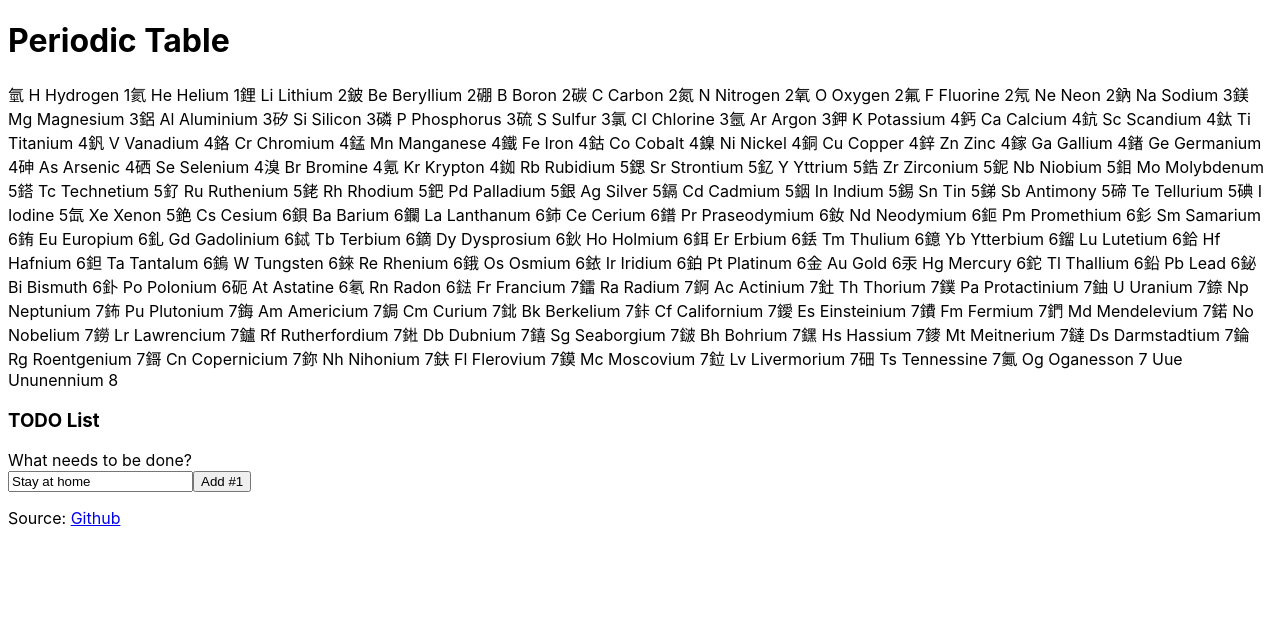
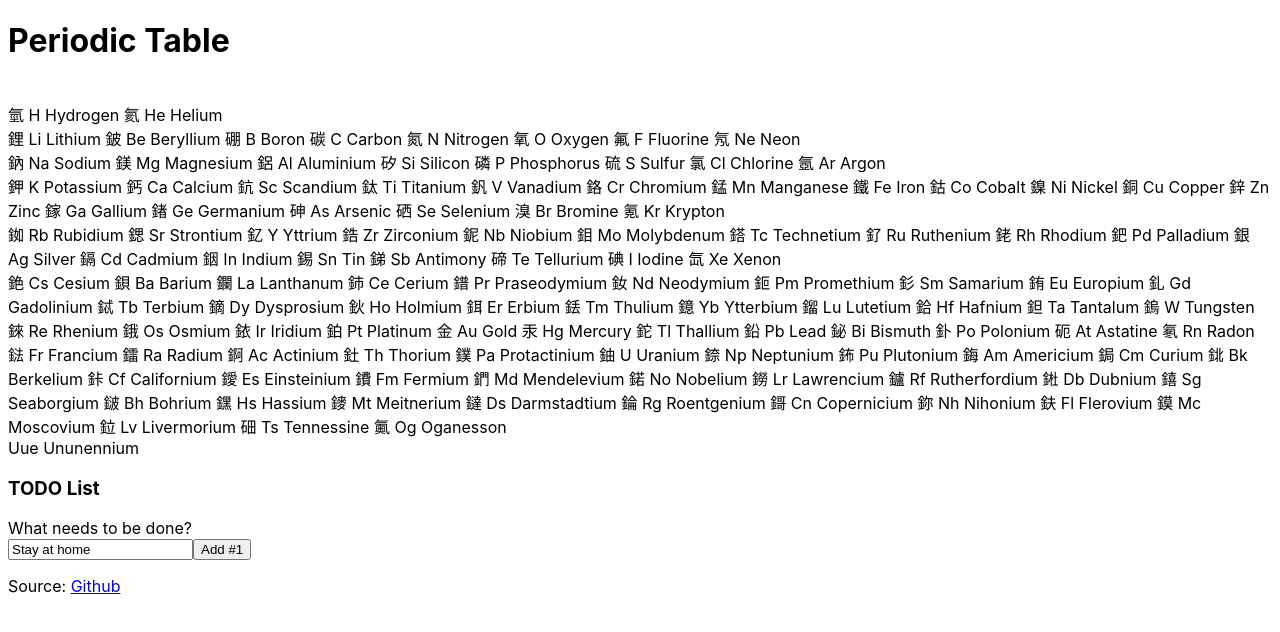
Before and after one commit to kaicarver/yuansu-react, a React (Create React App) app: page / in a window 1280 px wide. Shown: the top 632 px of the page. Built offline with nearby package versions, Linux system fonts and the light colour scheme.

Commit message:
start to have rows by period

```diff
--- a/src/index.js
+++ b/src/index.js
@@ -7,20 +7,18 @@ import chineseData from './ElementsChinese.json';
 import periodicData from './PeriodicTable.json';
 
 // missing element 119 in Chinese?
-console.log(chineseData.elements);
-console.log(periodicData.elements);
-
 periodicData.elements.forEach((el, i) => {
   periodicData.elements[i] = { ...periodicData.elements[i], ...chineseData.elements[i] }
 });
 console.log(periodicData.elements);
-
+let rows = [[],[],[],[],[],[],[],[],[]];
+periodicData.elements.forEach(el => rows[el.period].push(el));
 function PeriodicTable(props) {
   return <div>
     <h1>Periodic Table</h1>
     <div>
-      {periodicData.elements.map((el) =>
-        <span key={el.symbol}><Element el={el} /> {el.period}</span>
+      {rows.map(row =>
+        row.map(el => <span key={el.symbol}><Element el={el} /> </span>).concat(<br/>)
       )}
     </div>
   </div>;
```
